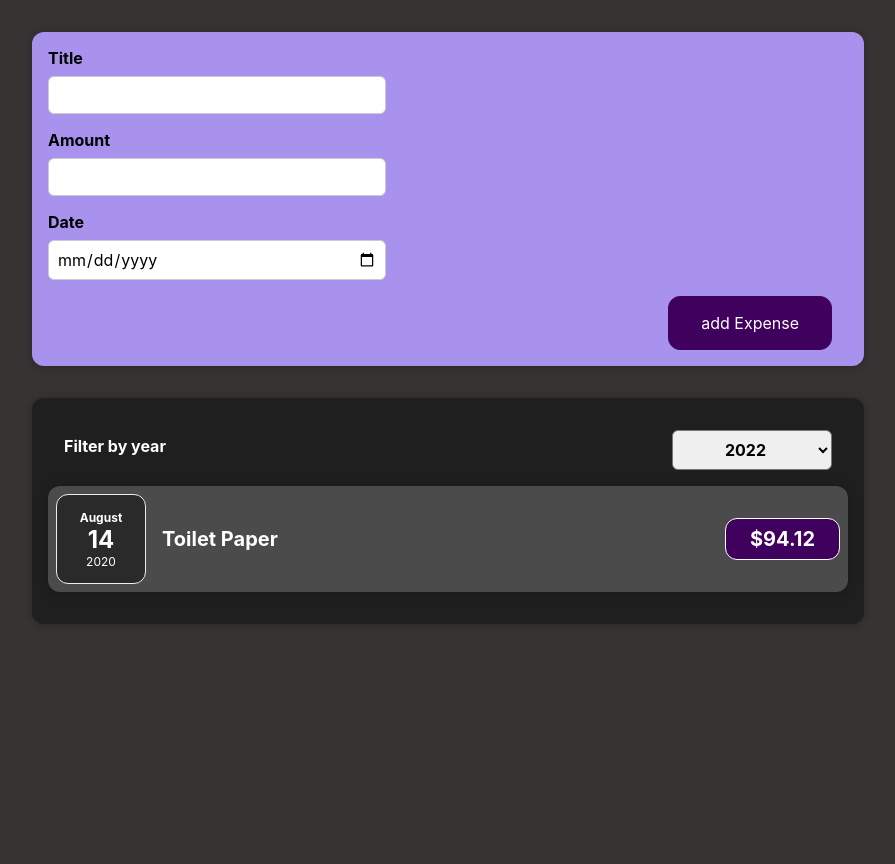
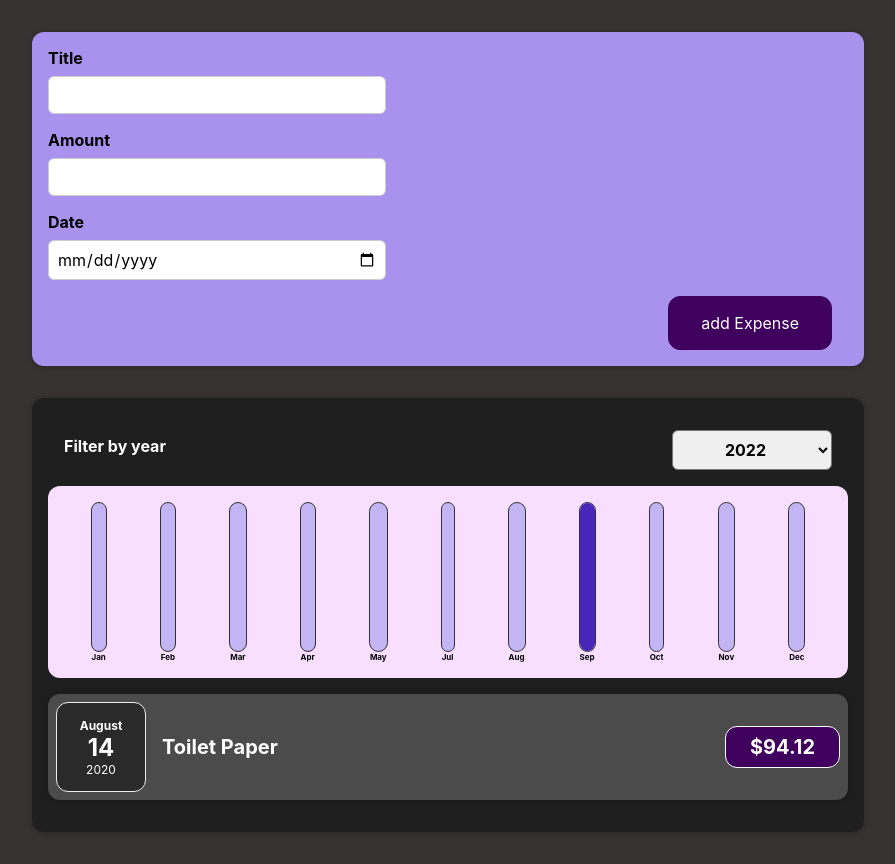
Before and after one commit to aliMehry/ReactPractice, a React (Create React App) app: page / in a window 1280 px wide. Shown: the whole page, without its empty margins (192-1087 px from the left). Before the commit the page ends 800 px from the top, so only its background shows below. Built offline with nearby package versions, Linux system fonts and the light colour scheme.

Commit message:
define ChartBar compononet and the month feature.

```diff
--- a/src/components/Chart/Chart.js
+++ b/src/components/Chart/Chart.js
@@ -4,13 +4,16 @@
 import "./Chart.css";
 
 const Chart = (props) => {
+  const dataPointValues = props.dataPoints.map((dataPoint) => dataPoint.value);
+  const totalMaximum = Math.max(...dataPointValues);
+
   return (
     <div className="chart">
-      {props.dataPoint.map((dataPoint) => (
+      {props.dataPoints.map((dataPoint) => (
         <ChartBar
           key={dataPoint.label}
           value={dataPoint.value}
-          maxValue={null}
+          maxValue={totalMaximum}
           label={dataPoint.label}
         />
       ))}
--- a/src/components/Chart/ChartBar.js
+++ b/src/components/Chart/ChartBar.js
@@ -5,7 +5,7 @@
 const ChartBar = (props) => {
   let barFillHeight = "0%";
 
-  if (props.max > 0) {
+  if (props.maxValue > 0) {
     barFillHeight = Math.round((props.value / props.maxValue) * 100) + "%";
   }
 
--- a/src/components/Expenses/Expenses.js
+++ b/src/components/Expenses/Expenses.js
@@ -1,8 +1,10 @@
+import React, { useState } from "react";
+
 import Card from "../UI/Card";
-import "./Expenses.css";
 import ExpensesFilter from "./ExpensesFilter";
 import ExpensesList from "./ExpensesList";
-import { useState } from "react";
+import ExpensesChart from "./ExpensesChart";
+import "./Expenses.css";
 
 const Expenses = (props) => {
   const [filteredYear, setFilteredYear] = useState("2020");
@@ -22,6 +24,7 @@
           selected={filteredYear}
           onCahnge={filterChangeHandler}
         />
+        <ExpensesChart expenses={filteredExpenses} />
         <ExpensesList items={filteredExpenses} />
       </Card>
     </div>
--- /dev/null
+++ b/src/components/Expenses/ExpensesChart.js
@@ -0,0 +1,27 @@
+import React from "react";
+
+import Chart from "../Chart/Chart";
+
+const ExpensesChart = (props) => {
+  const chartDataPoints = [
+    { label: "Jan", value: 0 },
+    { label: "Feb", value: 0 },
+    { label: "Mar", value: 0 },
+    { label: "Apr", value: 0 },
+    { label: "May", value: 0 },
+    { label: "Jul", value: 0 },
+    { label: "Aug", value: 0 },
+    { label: "Sep", value: 0 },
+    { label: "Oct", value: 0 },
+    { label: "Nov", value: 0 },
+    { label: "Dec", value: 0 },
+  ];
+
+  for (const expense of props.expenses) {
+    const expenseMonth = expense.date.getMonth(); // satring at 0 => january => 0
+    chartDataPoints[expenseMonth].value += expense.amount;
+  }
+  return <Chart dataPoints={chartDataPoints} />;
+};
+
+export default ExpensesChart;
```
